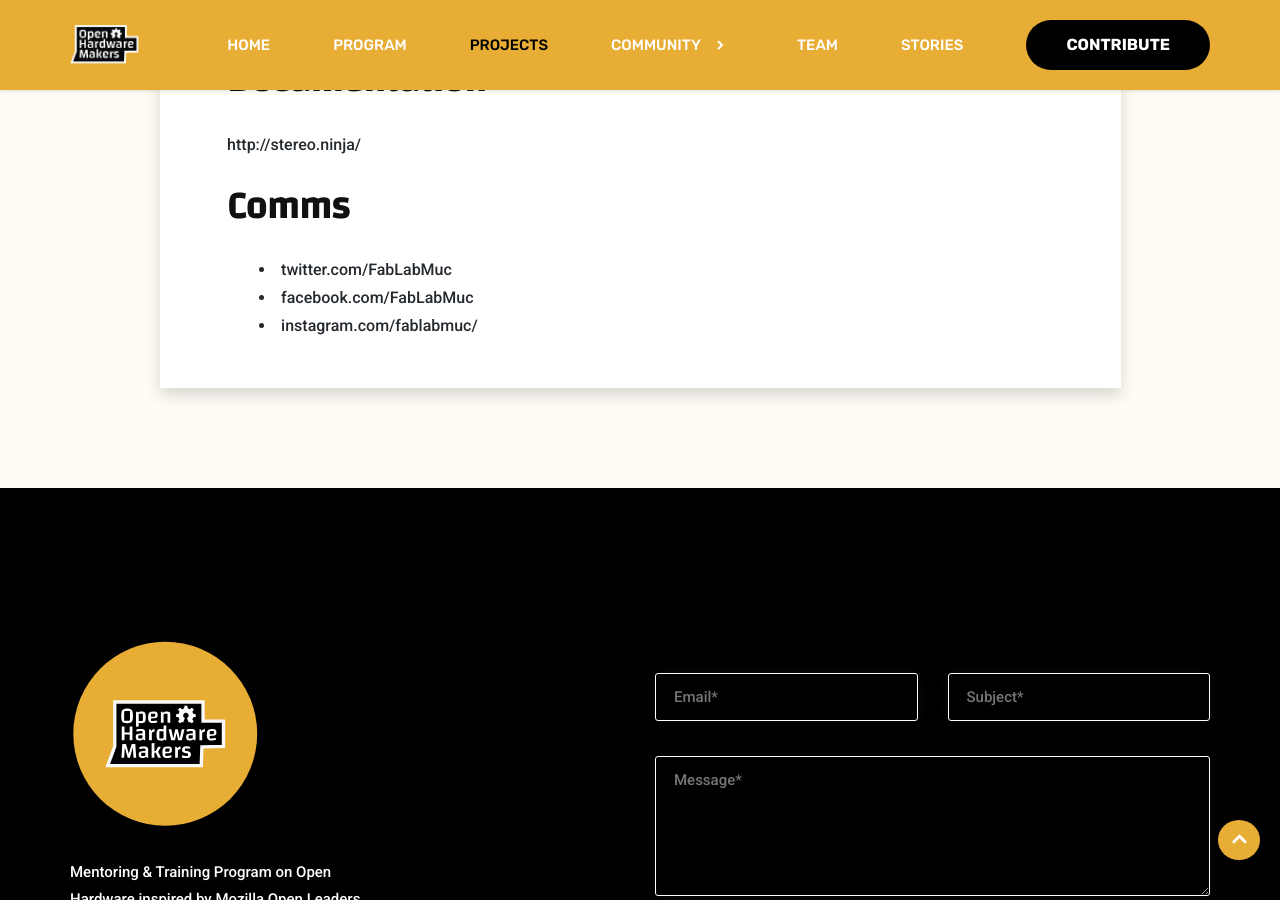
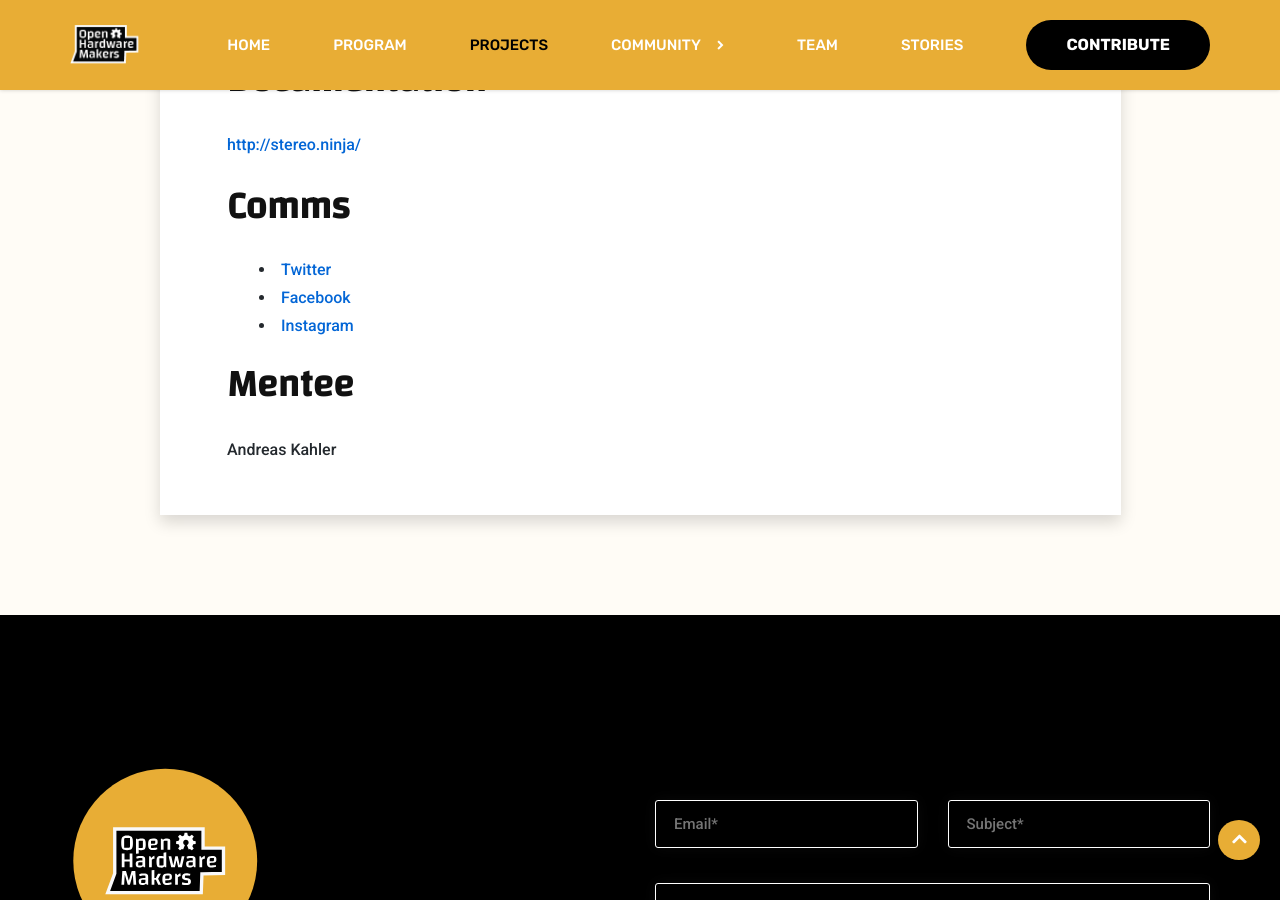
Before and after one commit to ohwmakers/ohwmakers-website, a Jekyll site: the page built from collections/_projects/stereo-ninja.md, in a window 1280 px wide and 900 px high, scrolled down 739 px. Built offline with Jekyll 4.4.1, drawn with Linux system fonts in a browser that asks for light colours.

Commit message:
Update stereo-ninja.md

```diff
--- a/collections/_projects/stereo-ninja.md
+++ b/collections/_projects/stereo-ninja.md
@@ -2,7 +2,7 @@
 layout: project
 photo: "/assets/images/project/ninjalogo.png"
 title: "Stereo Ninja"
-description: "Stereo Ninja is a DIY digital stereo microscope. It is based on a Raspberry Pi, two cameras and a 3D monitor."
+description: "Mentee: Andreas Kahler"
 socialMedia:
   - faIcon: twitter
     link: "https://twitter.com/FabLabMuc"
@@ -23,10 +23,13 @@
 
 ## Documentation
 
-http://stereo.ninja/
+[http://stereo.ninja/](http://stereo.ninja/)
 
 ## Comms
 
-- twitter.com/FabLabMuc
-- facebook.com/FabLabMuc
-- instagram.com/fablabmuc/
+- [Twitter](https://twitter.com/FabLabMuc)
+- [Facebook](https://facebook.com/FabLabMuc)
+- [Instagram](https://instagram.com/fablabmuc/)
+
+## Mentee
+Andreas Kahler
```
